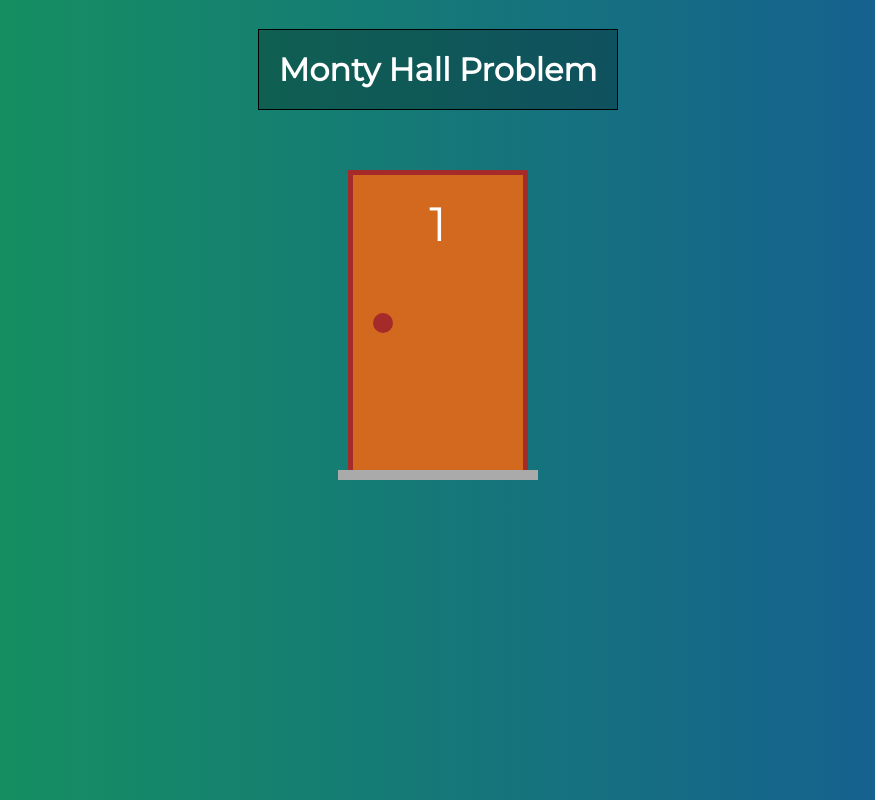
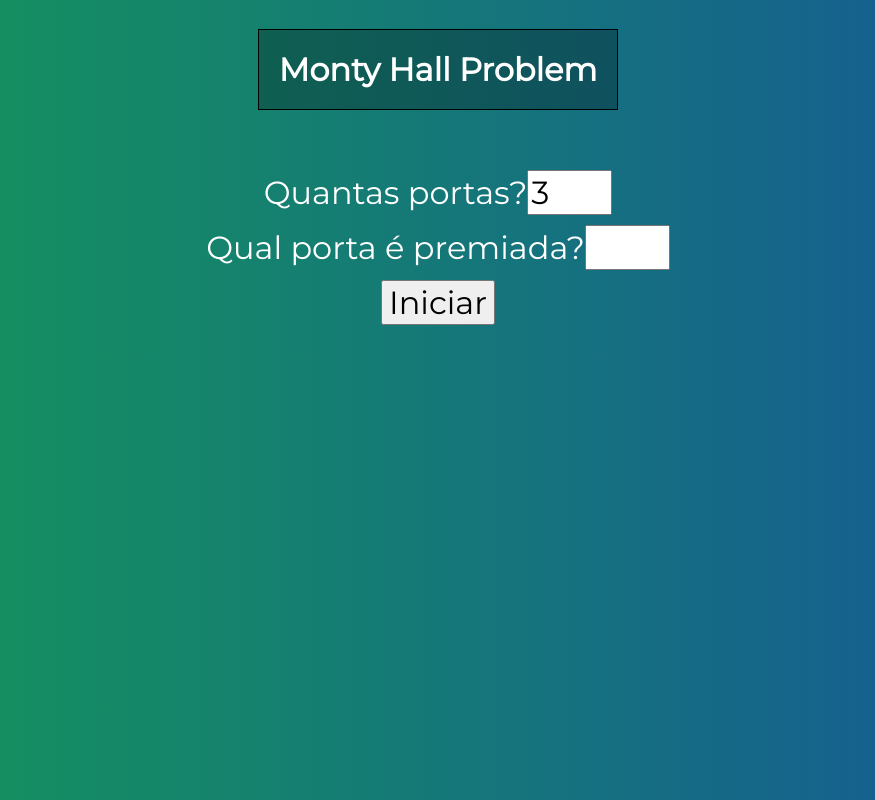
Before and after one commit to AfonsoMachado/monty-hall-problem, a Vue app: page / in a window 1280 px wide. Shown: the whole page, without its empty margins (202-1077 px from the left). Built offline with nearby package versions, Linux system fonts and the light colour scheme.

Commit message:
app montyhall funcionando

```diff
--- a/src/App.vue
+++ b/src/App.vue
@@ -2,7 +2,30 @@
     <div id="app">
         <h1>Monty Hall Problem</h1>
         <!-- Coloacando : no parametro, o valor é passado como boolean, mesmo entre chaves -->
-        <Door number="1" :hasGift="false" />
+        <div class="form">
+            <!--  Conteudo aparece somente quando não startado -->
+            <div v-if="!started">
+                <label for="doorsAmount">Quantas portas?</label>
+                <!-- Salvando o doorsAmounted como um valor numerico -->
+                <input type="text" id="doorsAmount" size="3" v-model.number="doorsAmount">
+            </div>
+            <div v-if="!started">
+                <label for="selectedDoor">Qual porta é premiada?</label>
+                <!-- Salvando a porta selecionada como um valor numérico -->
+                <input type="text" id="selectedDoor" size="3" v-model.number="selectedDoor">
+            </div>
+            <!-- Aplicando started para true -->
+            <button v-if="!started" @click="started = true">Iniciar</button>
+            <!-- Aplicando started para false -->
+            <button v-if="started" @click="started = false">Reiniciar</button>
+
+        </div>
+        <div class="doors" v-if="started">
+            <div v-for="i in doorsAmount" :key="i">
+                <!-- :number operando i como um valor numerico -->
+                <Door :hasGift="i === selectedDoor" :number="i"/>
+            </div>
+        </div>
     </div>
 </template>
 
@@ -11,7 +34,16 @@ import Door from './components/Door'
 
 export default {
     name: 'App',
-    components: { Door }
+    components: { Door },
+    data: function () {
+        return {
+            // Com o jogo inicializado aparece o formulario, senao aparecem as portas
+            started: false,
+            //  Quantidade de portaas
+            doorsAmount: 3,
+            selectedDoor: null
+        }
+    }
 }
 </script>
 
@@ -40,4 +72,25 @@ body {
     margin-bottom: 60px;
 }
 
+.form {
+    display: flex;
+    flex-direction: column;
+    justify-content: center;
+    align-items: center;
+    margin-bottom: 40px;
+}
+
+.form, .form input, .form button {
+    margin-bottom: 10px;
+    font-size: 2rem;
+}
+
+.doors {
+    align-self: stretch;
+    display: flex;
+    justify-content: space-around;
+
+    flex-wrap: wrap;
+}
+
 </style>
```
